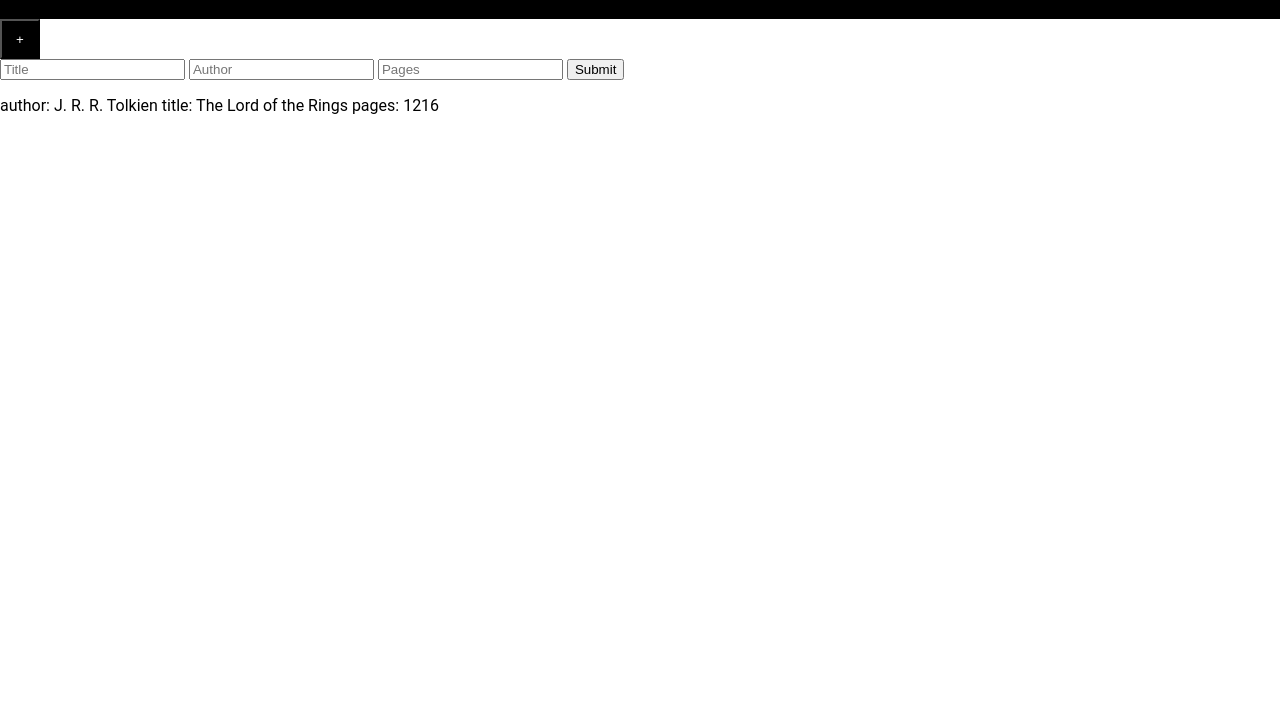
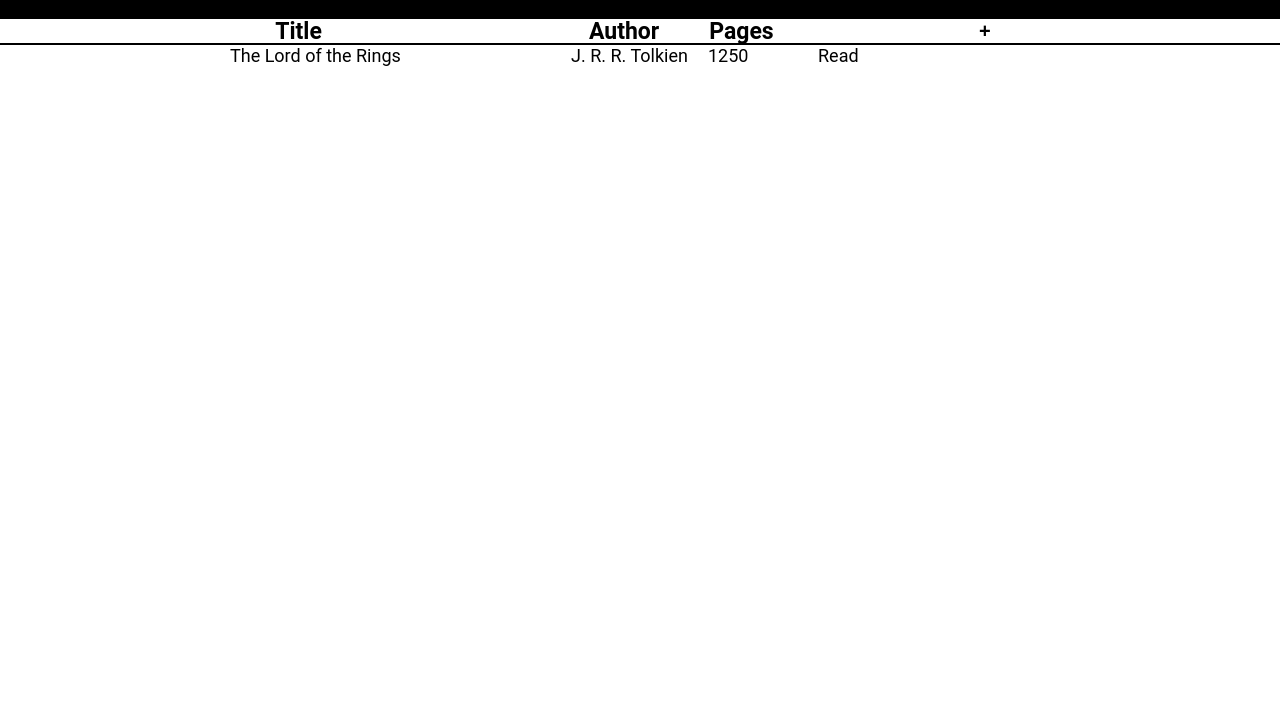
Before and after one commit to MukkuChemjong/Rock-Paper-Scissors, a plain HTML site: page Library/index.html in a window 1280 px wide. Shown: the part 81-800 px from the top of the page. Drawn offline with nearby package versions, Linux system fonts and the light colour scheme.

Commit message:
Update index, script, styles
Add radio buttons for read or not prompt. Add styles for the buttons. Add a function that adds the input values onto the grid.

```diff
--- a/Library/index.html
+++ b/Library/index.html
@@ -13,20 +13,45 @@
         <p class="webtitle">Library</p>
         <button class="signin">Sign</button>
     </div>
-    <button class="addBook" onclick="showWindow()">+</button>
-    <div class="mainbody" >
-        <form action="#">
-            <input type="text" class="title" id="titleId" placeholder="Title">
-            <input type="text" class="author" id= "authorId"placeholder="Author">
-            <input type="number" class="pages"  id="pagesId" placeholder="Pages">
+    <div class="mainbody">
+        <form action="#" id="form">
+            <input type="text" class="input" id="titleId" placeholder="Title" style="margin-top: 26px;" required>
+            <input type="text" class="input" id= "authorId"placeholder="Author" required>
+            <input type="number" class="input"  id="pagesId" placeholder="Pages" required>
+            <div style="display: flex; align-items: center;">
+                <input type="radio" name="readorNot" id="readBook" style="margin-left: 10px;"><br>
+                <label for="readBook" class="readLabel">Read</label>
+                <input type="radio" id="notRead" name="readorNot" style="margin-left: -16px; margin-right: 18px;"><br>
+                <label for="notRead" class="readLabel" style="margin-left: -10px;">Not Read</label>
+            </div>
+
             <button type="submit" class="submit" onclick="addBook()" >Submit</button>
         </form>
-        <p id="display">author: J. R. R. Tolkien
-            title: The Lord of the Rings
-            pages: 1216
-        </p>
-        <div id="bookLibrary">
 
+        <div class="labelGrid">
+            <div class="titleLabel">Title</div>
+            <div class="authorLabel">Author</div>
+            <div class="pagesLabel">Pages</div>
+            <div class="readLabel">Read</div>
+            <button class="addBook" id="addbookId"onclick="showWindow()">+</button>
+        </div>
+
+        <div class="gridContainer">
+            <div class="titleGrid" id="titleGridId">
+                <div class="title">The Lord of the Rings </div>
+            </div>
+
+            <div class="authorGrid" id="authorGridId">
+                <div class="author">J. R. R. Tolkien</div>
+            </div>
+
+            <div class="pagesGrid" id="pagesGridId">
+                <div class="pages">1250</div>
+            </div>
+
+            <div class="readGrid" id="readGridId">
+                <div class="read">Read</div>
+            </div>
         </div>
 
 
--- a/Library/script.js
+++ b/Library/script.js
@@ -12,6 +12,11 @@ function Book(author, title, pages){
     this.pages = pages;
 }
 
+function showWindow(){
+    console.log("here");
+    document.getElementById("form").style.opacity = "1";
+}
+
 function addBook(){
     var author = document.getElementById("authorId").value;
     var title = document.getElementById("titleId").value;
@@ -19,5 +24,14 @@ function addBook(){
 
     const newbook = new Book(author,title,pages);
     myLibrary.push(newbook);
-    document.getElementById("bookLibrary").innerHTML += `<div id='books'>${newbook.author} <br> ${newbook.title} <br> ${newbook.pages} <br> </div>`;
+
+    if(author === null || title === null || pages === null){
+        prompt("Error!");
+    }
+    else{
+        document.getElementById("form").style.opacity = "0";
+        document.getElementById("titleGridId").innerHTML += `<div class='title'>${newbook.title}</div>`;
+        document.getElementById("authorGridId").innerHTML += `<div class='author'>${newbook.author}</div>`;
+        document.getElementById("pagesGridId").innerHTML += `<div class='pages'>${newbook.pages}</div>`;
+    }
 }
--- a/Library/styles.css
+++ b/Library/styles.css
@@ -1,6 +1,37 @@
 body,html{
     margin: 0;
     font-family: "Roboto";
+}
+
+#form{
+    background-color: black;
+    position: absolute;
+    top: 211px;
+    left: 519px;
+    height: 300px;
+    width: 231px;
+   text-align: center;
+}
+
+.input{
+    width: 200px;
+    height: 38px;
+    margin-bottom: 10px;
+    border-radius: 10px;
+    border: none;
+    padding-left: 10px;
+    font-weight: bold;
+    font-size: 18px;
+}
+
+.submit{
+    width: 200px;
+    height: 41px;
+    background-color: black;
+    border: none;
+    color: white;
+    font-size: 23px;
+    font-weight: bold;
 }
 
 .header{
@@ -27,10 +58,13 @@ body,html{
 }
 
 .addBook{
-    background-color: black;
-    color: white;
-    height: 40px;
+    height: 20px;
     width: 40px;
+    font-size: 20px;
+    font-weight: bold;
+    background-color: white;
+    border: none;
+    margin-top: -5px;
 }
 
 #books{
@@ -39,3 +73,61 @@ body,html{
     background-color: black;
     color: white;
 }
+
+.gridContainer{
+    display: flex;
+    font-size: 18px;
+}
+
+.labelGrid{
+    display: flex;
+    justify-content: center;
+    height: 24px;
+    align-items: center;
+    font-size: 23px;
+    font-weight: bold;
+    border-bottom: 2px solid black;
+}
+
+.titleLabel{
+    margin-right: 267px;
+}
+
+.authorLabel{
+    margin-right: 50px;
+}
+
+.pagesLabel{
+    margin-right: 50px;
+}
+
+.readLabel{
+    margin-right: 100px;
+}
+
+.titleGrid{
+	width: 279px;
+    margin-left: 230px;
+    margin-right: 62px;
+}
+
+.authorGrid{
+    width: 127px;
+    margin-right: 10px;
+}
+
+.pagesGrid{
+    width: 100px;
+    margin-right: 10px;
+}
+
+.readLabel{
+    color: white;
+    font-size: 18px;
+    font-weight: bold;
+}
+
+
+#form{
+    opacity: 0;
+}
```
